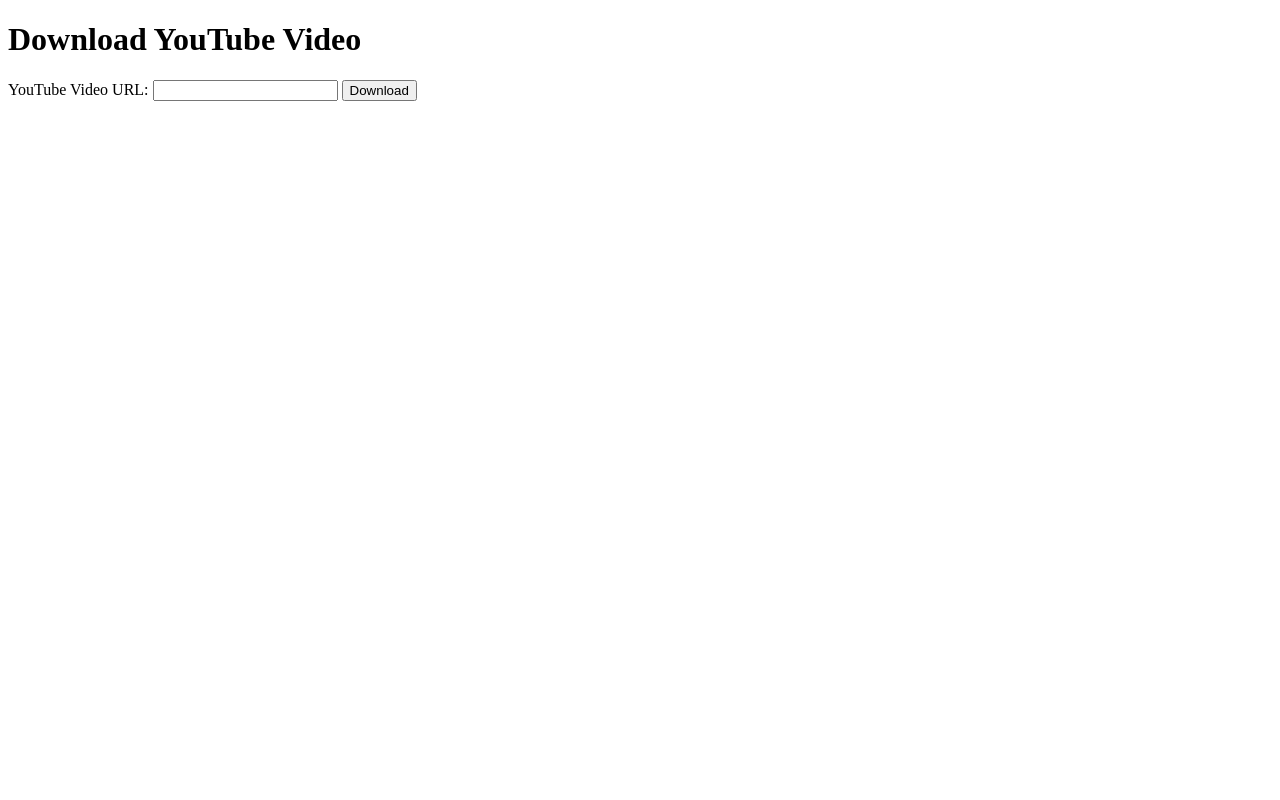
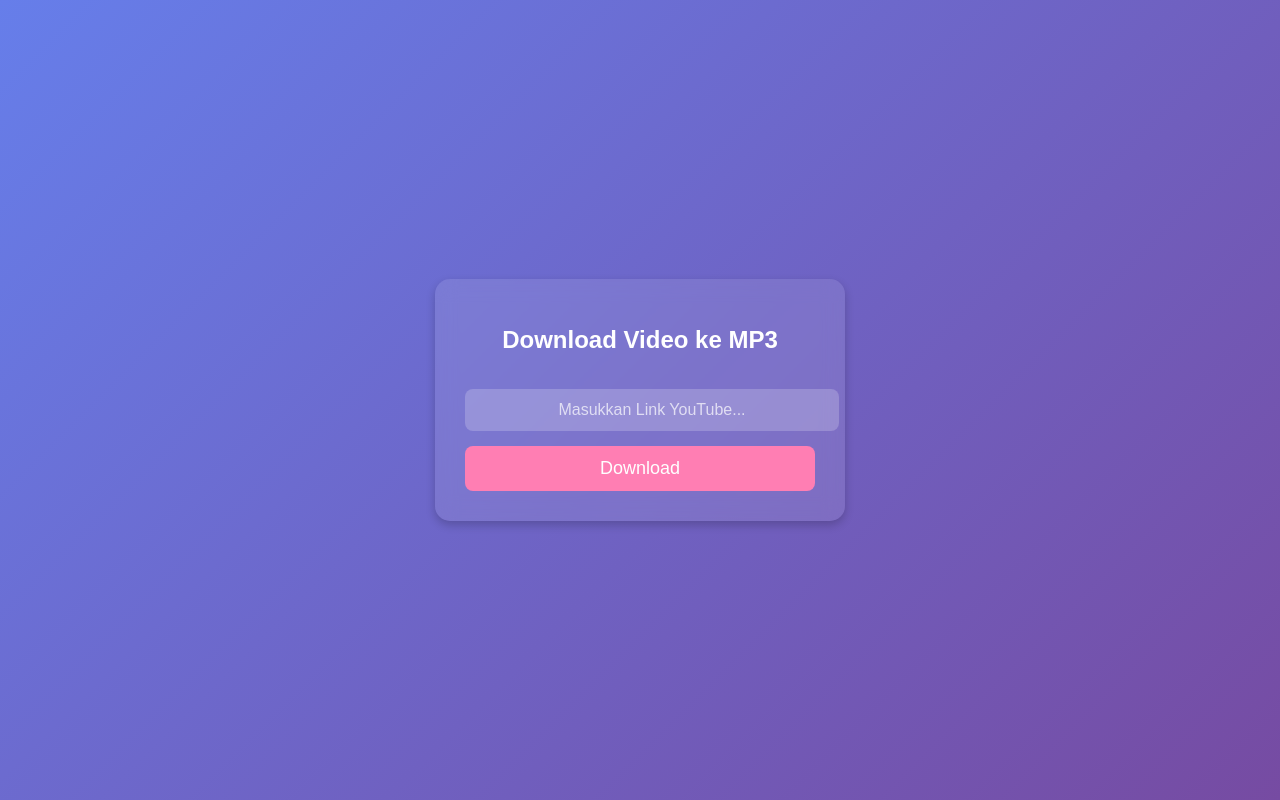
Before and after one commit to NFRamz/YT-Downloader, a Flask app: page / in a window 1280 px wide. Run offline with Flask 3, Linux system fonts and the light colour scheme.

Commit message:
Update index.html

```diff
--- a/templates/index.html
+++ b/templates/index.html
@@ -1,16 +1,86 @@
 <!DOCTYPE html>
-<html lang="en">
+<html lang="id">
 <head>
     <meta charset="UTF-8">
     <meta name="viewport" content="width=device-width, initial-scale=1.0">
-    <title>Download YouTube Video</title>
+    <title>Download Video ke MP3</title>
+    <style>
+        /* Styling agar elemen berada di tengah */
+        body {
+            display: flex;
+            justify-content: center;
+            align-items: center;
+            height: 100vh;
+            margin: 0;
+            background: linear-gradient(135deg, #667eea, #764ba2);
+            font-family: 'Poppins', sans-serif;
+            color: white;
+        }
+
+        .container {
+            text-align: center;
+            background: rgba(255, 255, 255, 0.1);
+            padding: 30px;
+            border-radius: 15px;
+            box-shadow: 0px 4px 10px rgba(0, 0, 0, 0.2);
+            backdrop-filter: blur(10px);
+            width: 350px;
+        }
+
+        h1 {
+            font-size: 24px;
+            margin-bottom: 20px;
+        }
+
+        input {
+            width: 100%;
+            padding: 12px;
+            margin: 15px 0;
+            border: none;
+            border-radius: 8px;
+            font-size: 16px;
+            text-align: center;
+            background: rgba(255, 255, 255, 0.2);
+            color: white;
+            outline: none;
+        }
+
+        input::placeholder {
+            color: rgba(255, 255, 255, 0.7);
+        }
+
+        button {
+            width: 100%;
+            padding: 12px;
+            border: none;
+            border-radius: 8px;
+            background: #ff7eb3;
+            color: white;
+            font-size: 18px;
+            cursor: pointer;
+            transition: background 0.3s ease;
+        }
+
+        button:hover {
+            background: #ff4e8b;
+        }
+
+        @media (max-width: 400px) {
+            .container {
+                width: 90%;
+            }
+        }
+    </style>
 </head>
 <body>
-    <h1>Download YouTube Video</h1>
-    <form action="/download" method="POST">
-        <label for="url">YouTube Video URL:</label>
-        <input type="text" id="url" name="url" required>
-        <button type="submit">Download</button>
-    </form>
+
+    <div class="container">
+        <h1>Download Video ke MP3</h1>
+        <form action="/download" method="POST">
+            <input type="text" id="url" name="url" placeholder="Masukkan Link YouTube..." required>
+            <button type="submit">Download</button>
+        </form>
+    </div>
+
 </body>
 </html>
```
